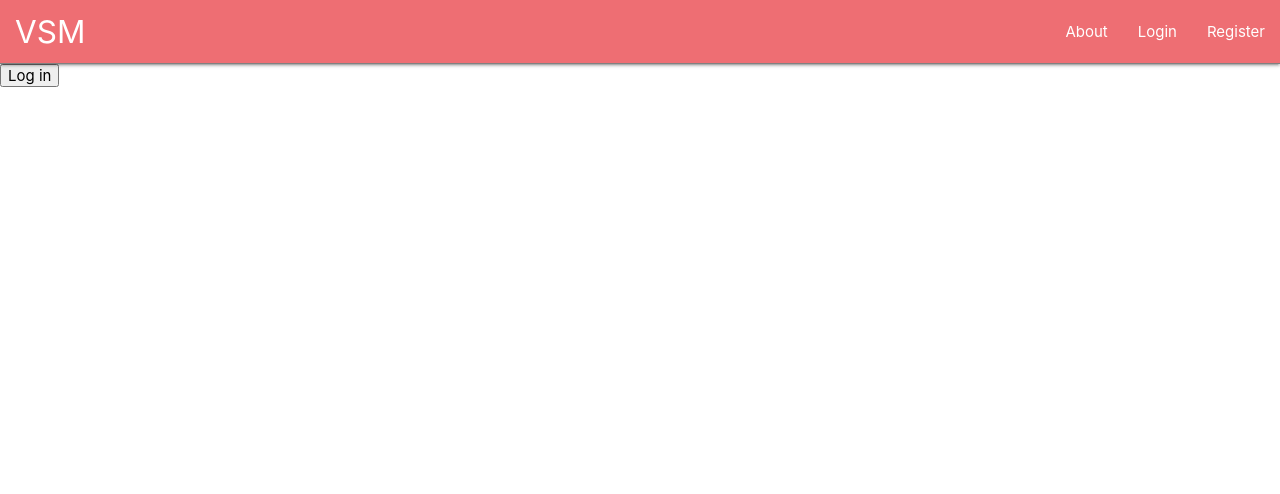
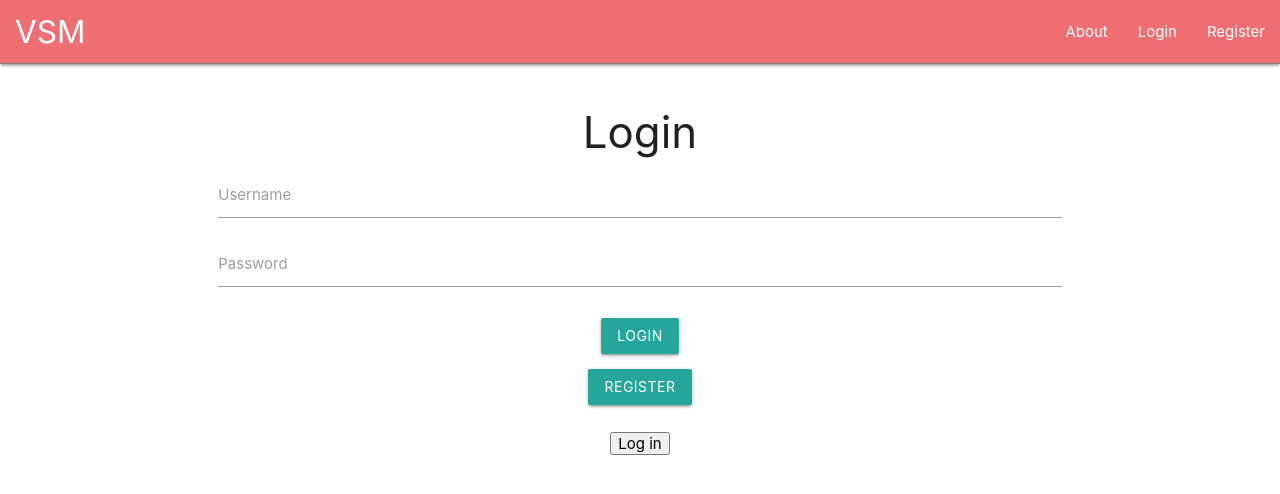
Before and after one commit to AliabbasMerchant/VirtualStockMarket, a React (Create React App) app in the folder client/: page /login in a window 1280 px wide. Shown: the top 494 px of the page. Built offline with nearby package versions, Linux system fonts and the light colour scheme.

Commit message:
Client: LoggedIn Routes in /vsm, Login, Register

```diff
--- a/client/public/margins.css
+++ b/client/public/margins.css
@@ -66,6 +66,10 @@
   margin-left: 1rem !important;
   margin-right: 1rem !important;
 }
+.mx-auto {
+  margin-left: auto !important;
+  margin-right: auto !important;
+}
 
 .my-0 {
   margin-bottom: 0 !important;
@@ -83,6 +87,10 @@
   margin-bottom: 1rem !important;
   margin-top: 1rem !important;
 }
+.my-auto {
+  margin-bottom: auto !important;
+  margin-top: auto !important;
+}
 
 .m-0 {
   margin: 0 !important;
--- a/client/src/components/App/App.js
+++ b/client/src/components/App/App.js
@@ -3,17 +3,14 @@ import {
     BrowserRouter as Router,
     Switch,
     Route,
-    Redirect,
 } from "react-router-dom";
-import { AuthContext, AuthProvider } from '../../auth';
+import { AuthProvider } from '../../auth';
 import Login from '../Login/Login';
 import Main from '../Main/Main';
 import Navbar from '../Navbar/Navbar';
-import Orders from '../Orders/Orders';
-import Portfolio from '../Portfolio/Portfolio';
 import Register from '../Register/Register';
-import Stock from '../Stock/Stock';
 import VSM from '../VSM/VSM';
+import PrivateRoute from '../PrivateRoute';
 
 import './App.css';
 
@@ -34,17 +31,8 @@ function App() {
                         <Route path="/register">
                             <Register />
                         </Route>
-                        <PrivateRoute path="/home">
+                        <PrivateRoute path="/vsm">
                             <VSM />
-                        </PrivateRoute>
-                        <PrivateRoute path="/portfolio">
-                            <Portfolio />
-                        </PrivateRoute>
-                        <PrivateRoute path="/orders">
-                            <Orders />
-                        </PrivateRoute>
-                        <PrivateRoute path="/stock">
-                            <Stock />
                         </PrivateRoute>
                     </Switch>
                 </div>
@@ -53,30 +41,4 @@ function App() {
     );
 }
 
-// A wrapper for <Route> that redirects to the login screen if you're not yet authenticated.
-function PrivateRoute({ children, ...rest }) {
-    // TODO: Show message via snackbar "Please login to view this page" if not logged in
-    return (
-        <AuthContext.Consumer>
-            {(context) => (
-                <Route
-                    {...rest}
-                    render={({ location }) =>
-                        context.isAuthenticated() ? (
-                            children
-                        ) : (
-                                <Redirect
-                                    to={{
-                                        pathname: "/login",
-                                        state: { from: location }
-                                    }}
-                                />
-                            )
-                    }
-                />
-            )}
-        </AuthContext.Consumer>
-    );
-}
-
 export default App;
--- a/client/src/components/Login/Login.js
+++ b/client/src/components/Login/Login.js
@@ -9,19 +9,43 @@ import './Login.css';
 function Login() {
     let history = useHistory();
     let location = useLocation();
-    let { from } = location.state || { from: { pathname: "/" } };
+    // let { from } = location.state || { from: { pathname: "/" } };
     return (
-        // TODO
         <AuthContext.Consumer>
-            {(context) => (
-                <div>
+            {(context) => {
+                return (
+                    context.isAuthenticated() ?
+                        history.replace("/vsm")
+                        :
+                        <div className="my-3 mx-auto p-3 center container">
+                            <div className="row">
+                                <div className="mx-auto col s12 md10 lg8">
+                                    <form action="/login" method="POST">
+                                        <h3 className="my-3">Login</h3>
+                                        <div className="input-field my-3">
+                                            <input id="username" type="text" className="validate" required/>
+                                            <label for="username">Username</label>
+                                        </div>
+                                        <div className="input-field my-3">
+                                            <input id="password" type="password" className="validate" required/>
+                                            <label for="password">Password</label>
+                                        </div>
+                                        <button type="submit" class="waves-effect waves-light btn my-2">Login</button>
+                                        <br/>
+                                        <a href="/register" className="btn btn-outline-danger my-2">Register</a>
+                                    </form>
+                                </div>
+                            </div>
                             <button onClick={() => {
                                 context.login(() => {
-                            history.replace(from);
+                                    history.replace("/vsm");
+                                    {/*  history.replace(from);
+                                    history.push("/vsm");  */}
                                 });
                             }}>Log in</button>
                         </div>
                 )
+            }
             }
         </AuthContext.Consumer>
     );
--- a/client/src/components/Navbar/Navbar.js
+++ b/client/src/components/Navbar/Navbar.js
@@ -11,7 +11,7 @@ function Navbar() {
         let elem = document.querySelector('.sidenav');
         new window.M.Sidenav(elem);
     });
-    // let history = useHistory();
+    let history = useHistory();
     let list = <AuthContext.Consumer>
         {(context) => (
             <div>
@@ -21,16 +21,16 @@ function Navbar() {
                             <Link className="sidenav-close" to="/">About</Link>
                         </li>
                         <li>
-                            <Link className="sidenav-close" to="/home">VSM</Link>
+                            <Link className="sidenav-close" to="/vsm">VSM</Link>
                         </li>
                         <li>
-                            <Link className="sidenav-close" to="/portfolio">My Portfolio</Link>
+                            <Link className="sidenav-close" to="/vsm/portfolio">My Portfolio</Link>
                         </li>
                         <li>
-                            <Link className="sidenav-close" to="/orders">My Orders</Link>
+                            <Link className="sidenav-close" to="/vsm/orders">My Orders</Link>
                         </li>
                         <li>
-                            {/* <a onclick={() => context.logout(() => history.push("/"))} className='mr-3'>Logout</a> */}
+                            <a onClick={() => context.logout(() => history.push("/"))} className='mr-3 sidenav-close'>Logout</a>
                         </li>
                     </ul>
                     : <ul>
--- /dev/null
+++ b/client/src/components/PrivateRoute.js
@@ -0,0 +1,37 @@
+import React from 'react';
+import {
+    Route,
+    Redirect
+} from "react-router-dom";
+import { AuthContext } from '../auth';
+
+
+// A wrapper for <Route> that redirects to the login screen if you're not yet authenticated.
+function PrivateRoute({ children, ...rest }) {
+    // TODO: Show message via snackbar "Please login to view this page" if not logged in
+    return (
+        <AuthContext.Consumer>
+            {(context) => {
+                return (
+                    <Route
+                        {...rest}
+                        render={({ location }) =>
+                            context.isAuthenticated() ? (
+                                children
+                            ) : (
+                                    <Redirect
+                                        to={{
+                                            pathname: "/login",
+                                            state: { from: location }
+                                        }}
+                                    />
+                                )
+                        }
+                    />
+                )
+            }}
+        </AuthContext.Consumer>
+    );
+}
+
+export default PrivateRoute;
--- a/client/src/components/Register/Register.js
+++ b/client/src/components/Register/Register.js
@@ -3,9 +3,32 @@ import React from 'react';
 import './Register.css';
 
 function Register() {
-  return (
-    <div>Register</div>
-  );
+    return (
+        <div className="my-3 mx-auto p-3 center container">
+            <div className="row">
+                <div className="mx-auto col s12 md10 lg8">
+                    <form action="/register" method="POST">
+                        <h3 className="my-3">Register</h3>
+                        <div className="input-field my-3">
+                            <input id="username" type="text" className="validate" required />
+                            <label for="username">Username</label>
+                        </div>
+                        <div className="input-field my-3">
+                            <input id="password" type="password" className="validate" required />
+                            <label for="password">Password</label>
+                        </div>
+                        <div className="input-field my-3">
+                            <input id="password2" type="password" className="validate" required />
+                            <label for="password2">Confirm Password</label>
+                        </div>
+                        <button type="submit" class="waves-effect waves-light btn my-2">Register</button>
+                        <br />
+                        <a href="/login" className="btn btn-outline-danger my-2">Login</a>
+                    </form>
+                </div>
+            </div>
+        </div>
+    );
 }
 
 export default Register;
--- a/client/src/components/VSM/VSM.js
+++ b/client/src/components/VSM/VSM.js
@@ -1,11 +1,36 @@
 import React from 'react';
+import {
+    Route,
+    Switch,
+    useRouteMatch
+} from "react-router-dom";
+import Orders from '../Orders/Orders';
+import Portfolio from '../Portfolio/Portfolio';
+import Stock from '../Stock/Stock';
 
 import './VSM.css';
 
 function VSM() {
-  return (
-    <div>VSM</div>
-  );
+    let { path } = useRouteMatch();
+    return (
+        <div className="vsm-main">
+            {/* TODO Make a component to maintain state */}
+            <Switch>
+                <Route exact path={path}>
+                    <div>VSM</div>
+                </Route>
+                <Route path={`${path}/portfolio`}>
+                    <Portfolio />
+                </Route>
+                <Route path={`${path}/orders`}>
+                    <Orders />
+                </Route>
+                <Route path={`${path}/stock`}>
+                    <Stock />
+                </Route>
+            </Switch>
+        </div>
+    );
 }
 
 export default VSM;
--- a/client/src/index.css
+++ b/client/src/index.css
@@ -11,3 +11,9 @@ body {
   -webkit-font-smoothing: antialiased;
   -moz-osx-font-smoothing: grayscale;
 }
+
+.required:after {
+  color: #e32;
+  content: ' *';
+  display: inline;
+}
```
Lines whose indentation alone changed are shown as unchanged.
